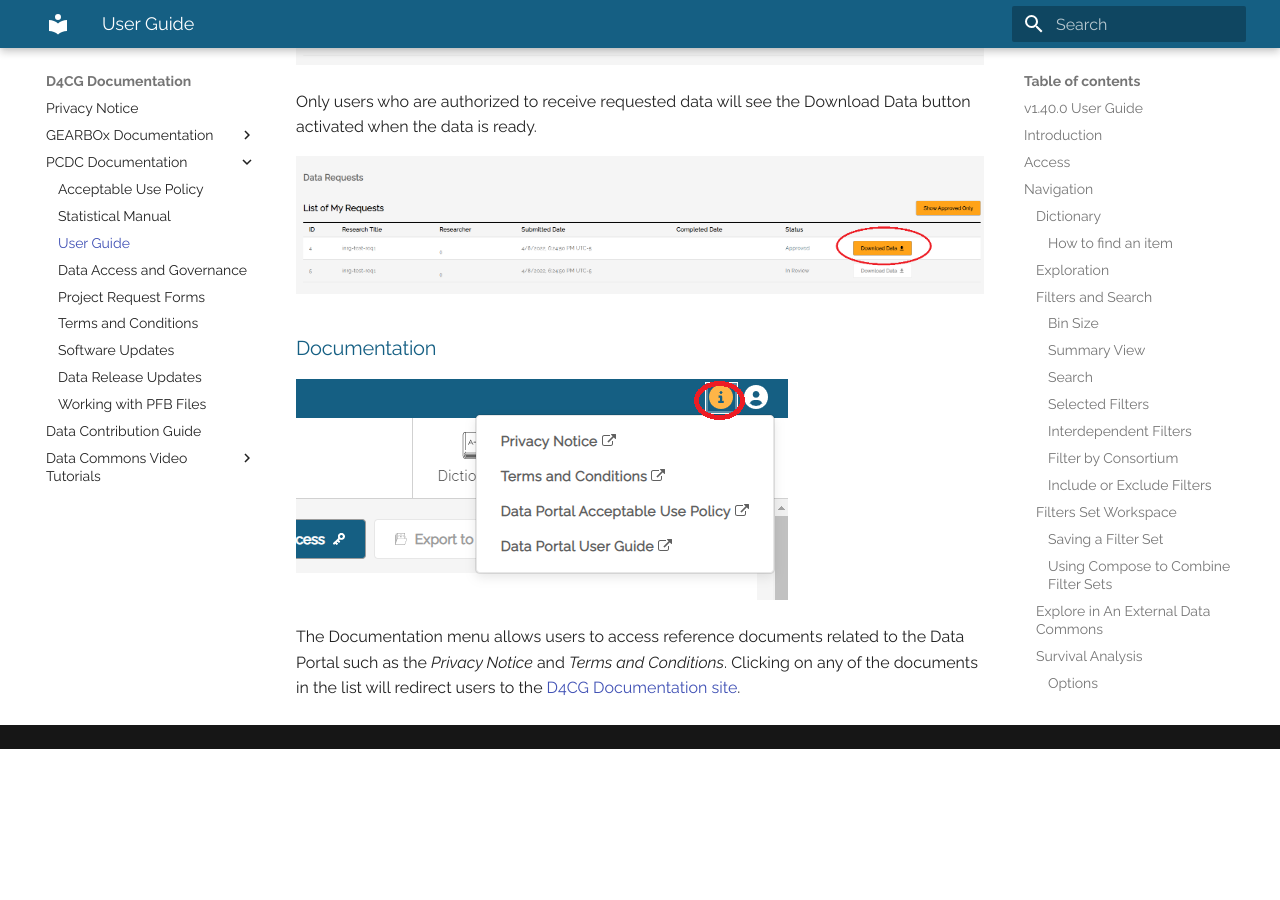
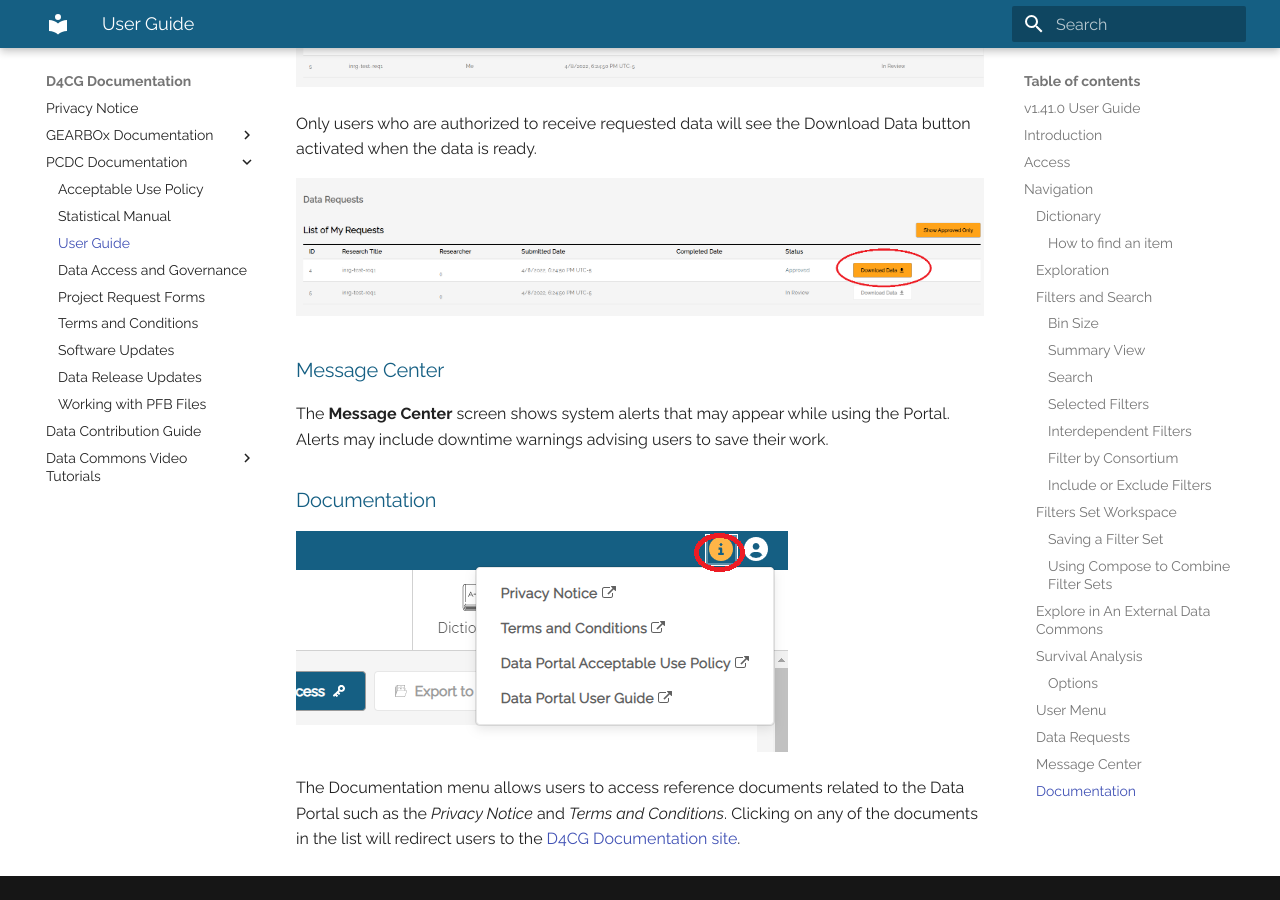
Before and after one commit to chicagopcdc/docs.pedscommons.org, an MkDocs documentation site: the page built from docs/DataPortalUserGuide.md, in a window 1280 px wide and 900 px high, scrolled down 22009 px. Built offline with MkDocs 1.6.1 and Material for MkDocs 9.7.7, drawn with Linux system fonts in a browser that asks for light colours; before the commit the page ends 22758 px from its top, so only the background shows below that; some of the changed text lies outside the part shown.

Commit message:
Updated documentation for v1.41.0 release
Updated the User Guide and Software Updates document for v1.41 release.

```diff
--- a/docs/DataPortalUserGuide.md
+++ b/docs/DataPortalUserGuide.md
@@ -1,7 +1,7 @@
 ![Logo](img/PcdcLogo.png)
 
 # Pediatric Cancer Data Commons<br> Data Portal User Guide
-###### v1.40.0 User Guide
+###### v1.41.0 User Guide
 ## Introduction
 
 The Pediatric Cancer Data Commons (PCDC) brings together clinical, genomic, and imaging data from institutions around the world that are working to transform pediatric cancer research and outcomes. Headquartered at the University of Chicago, the PCDC works with international leaders in pediatric cancers and the US National Cancer Institute to develop and apply uniform data standards, facilitating the collection, combination, and analysis of data from many different sources.
@@ -326,10 +326,11 @@ The **Query** page is used to create queries using the GraphiQL tool. (additiona
 The User Menu can be accessed by clicking on the user icon in the top right corner of the screen. The **View Profile** option allows users to make changes to their name and institutional affiliation. The View Profile page can also be used to create API Keys (additional information to be provided in a future release of the User Guide).
 
 
-![User Menu](img/user_menu.png)
+![User Menu](img/user_menu2.png)
 
 ### Data Requests
 The **Data Requests** screen allows users to see the status of their data requests and, when approved, download data. At the top of the screen is a toggle button to see All Requests or only Approved Requests.
+
 
 ![Data Requests](img/image22.png)
 
@@ -337,6 +338,10 @@ Only users who are authorized to receive requested data will see the Download Da
 
 ![Data Requests](img/image19.png)
 
+
+### Message Center
+The **Message Center** screen shows system alerts that may appear while using the Portal. Alerts may include downtime warnings advising users to save their work.
+
 ### Documentation
 ![Documentation Menu](img/Documentation_menu.png)
 
```
Also changed, not shown: docs/SoftwareUpdates.md (+1 -0 lines), docs/img/user_menu2.png (added).
